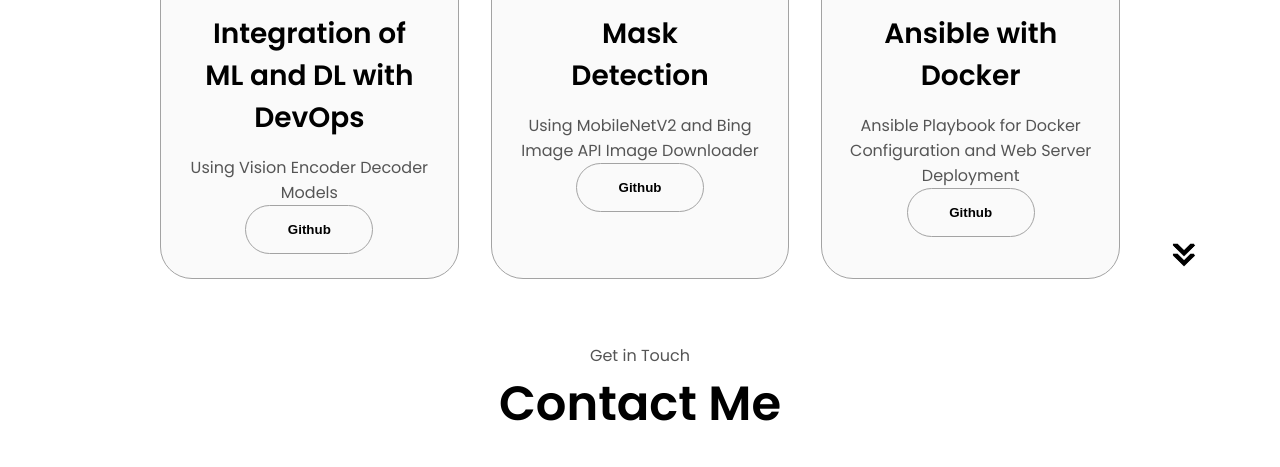
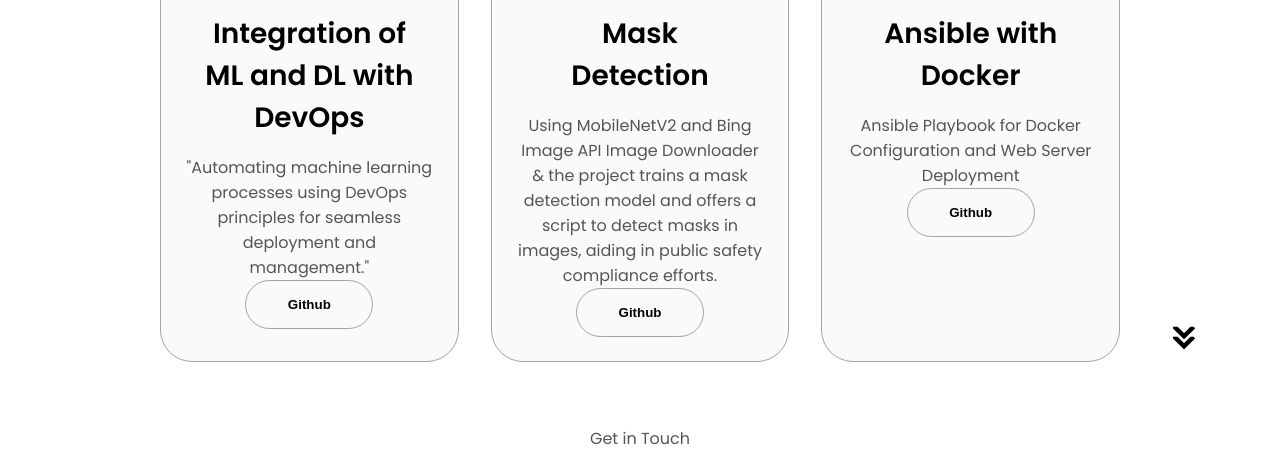
Before and after one commit to Pasupuleti-rajesh-babu/rajeshbabupasupuleti.github.io, a plain HTML site: page index.html in a window 1280 px wide. Shown: the part 3394-3861 px from the top of the page. Drawn offline with Linux system fonts and the light colour scheme.

Commit message:
Update index.html

```diff
--- a/index.html
+++ b/index.html
@@ -457,7 +457,7 @@
               />
             </div>
             <h4 class="experience-sub-title project-title">Integration of ML and DL with DevOps</h4>
-            <p>Using Vision Encoder Decoder Models  </p>
+            <p>"Automating machine learning processes using DevOps principles for seamless deployment and management."</p>
 
             <div class="btn-container">
 
@@ -478,7 +478,7 @@
               />
             </div>
             <h2 class="experience-sub-title project-title">Mask Detection </h2>
-            <p>Using MobileNetV2 and Bing Image API Image Downloader</p>
+            <p>Using MobileNetV2 and Bing Image API Image Downloader & the project trains a mask detection model and offers a script to detect masks in images, aiding in public safety compliance efforts.</p>
             <div class="btn-container">
               <button
                 class="btn btn-color-2 project-btn"
```
